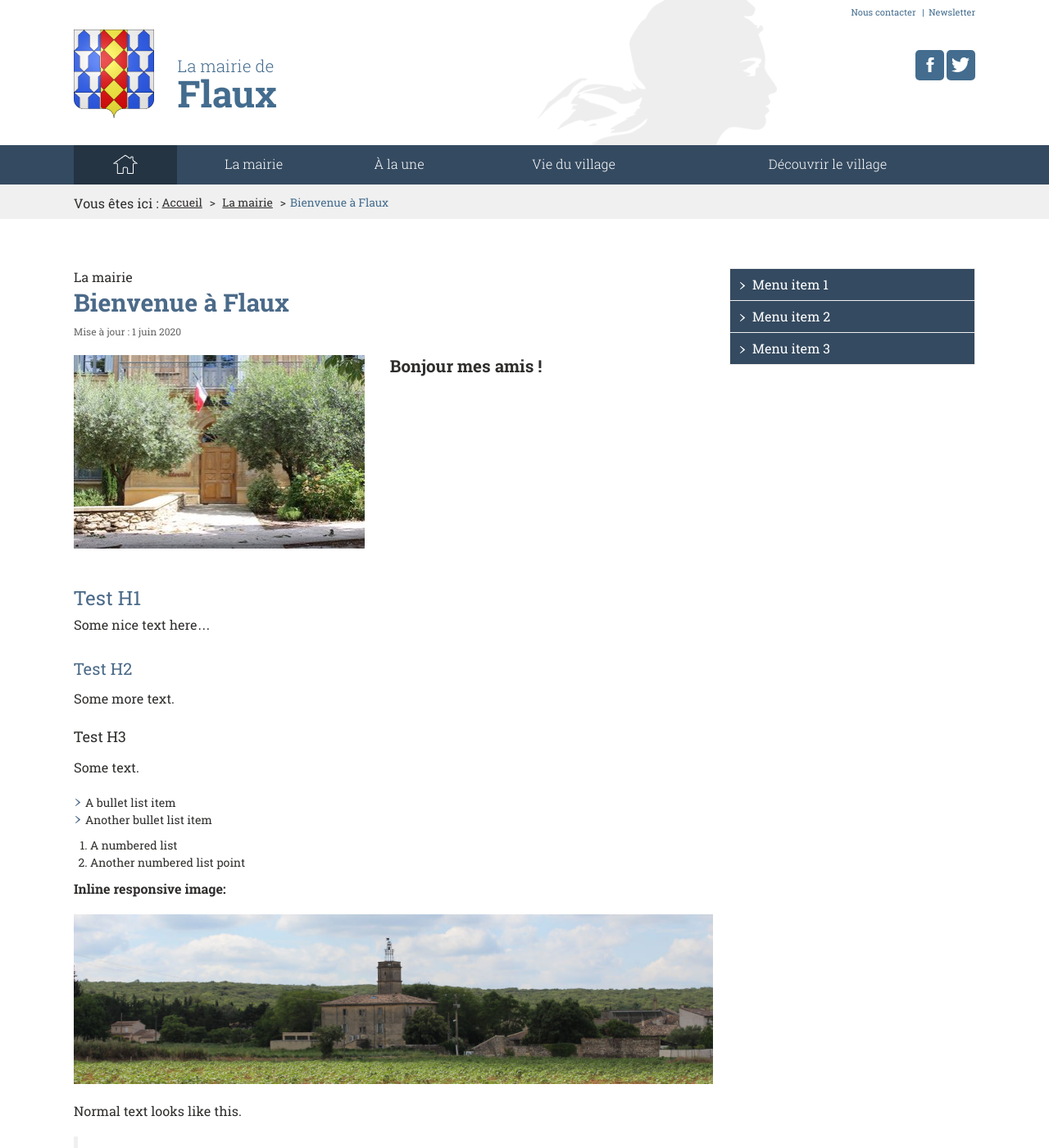
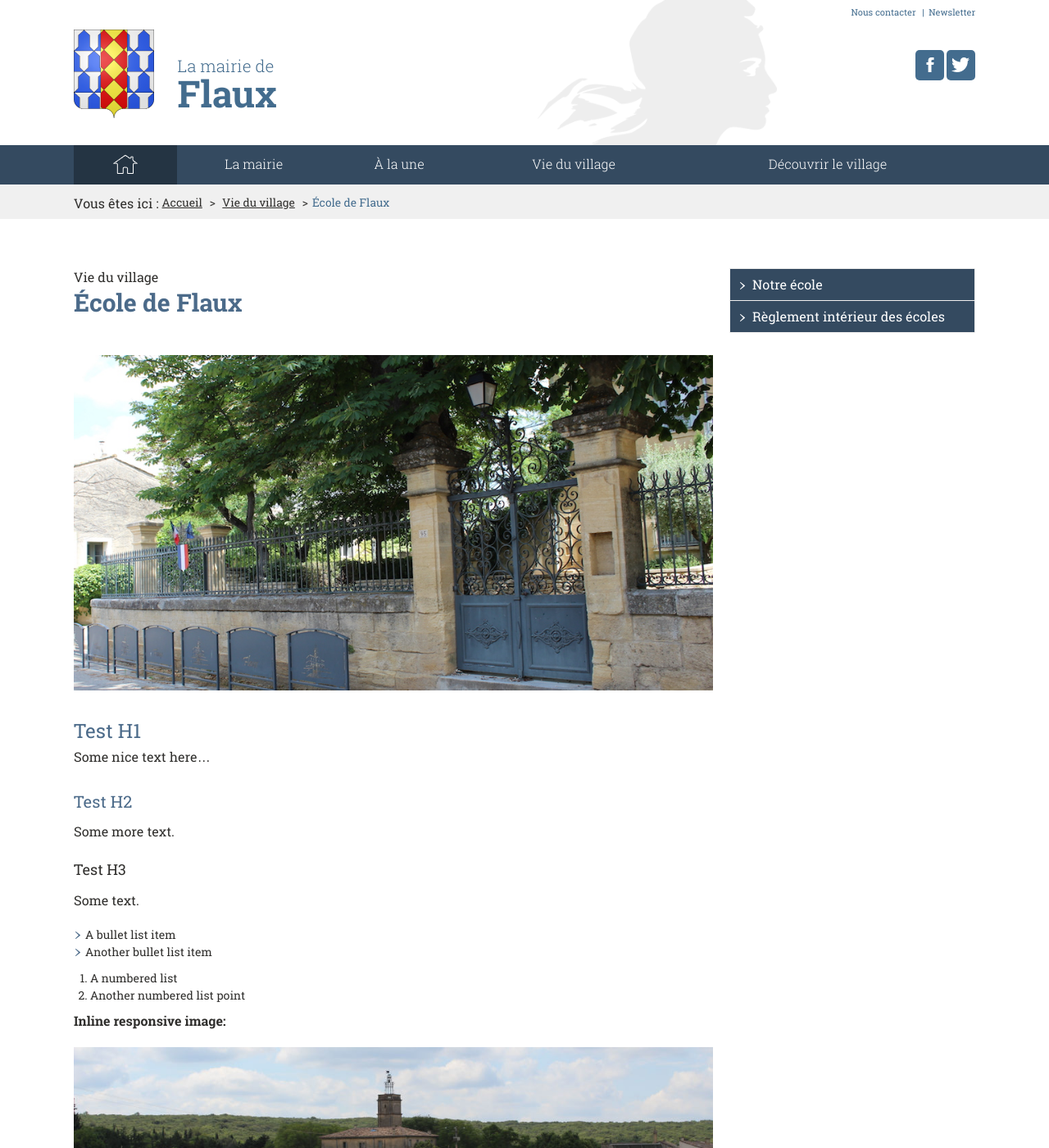
Before and after one commit to Flaux-Village/flaux-village.github.io, a Jekyll site: the page built from orgscolaire.md, in a window 1280 px wide and 1400 px high. Shown: the whole window at 82% size. Built offline with Jekyll 4.4.1, drawn with Linux system fonts in a browser that asks for light colours; our own code applies the rules of GitHub Pages for plain Markdown files; some of the changed text lies outside the part shown.

Commit message:
Org scholaire

```diff
--- a/orgscolaire.md
+++ b/orgscolaire.md
@@ -1,31 +1,18 @@
 ---
 layout: page
-titre: Accueil | La mairie de Flaux
-description: Portail du village de Flaux
-keywords: mairie, commune, flaux, gard
-titre_page: Bienvenue à Flaux
-section: La mairie
-addresse_section: /mairie.html
-date_texte: 1 juin 2020
-illustration: /assets/illustrations/355_237_IMG_3615.jpg
-description_illustration: La Mairie de Flaux.
-introduction: Bonjour mes amis !
+titre: Vie du village | École de Flaux
+description: L'école de Flaux
+keywords: mairie, commune, flaux, gard, ecole, vie
+titre_page: École de Flaux
+illustration: /assets/illustrations/ecolebanner copy.JPG
+description_illustration: École de Flaux
+section: Vie du village
+addresse_section: /vie.html
 menu_secondaire:
-- titre: Menu item 1
-  addresse: /some-other-page.html
-- titre: Menu item 2
-  addresse: /some-page.html
-- titre: Menu item 3
-  addresse: /some-third-page.html
-documents:
-- fiche: Mon document
-  date_texte: 7 juin 2020
-  addresse: /assets/documents/document1.pdf
-  type: pdf
-- fiche: Document 2
-  date_texte: 5 juin 2020
-  addresse: /assets/documents/document2.docx
-  type: docx
+- titre: Notre école
+  addresse: /ecole.html
+- titre: Règlement intérieur des écoles
+  addresse: /reglementscol.html
 ---
 # Test H1
 Some nice text here...
```
